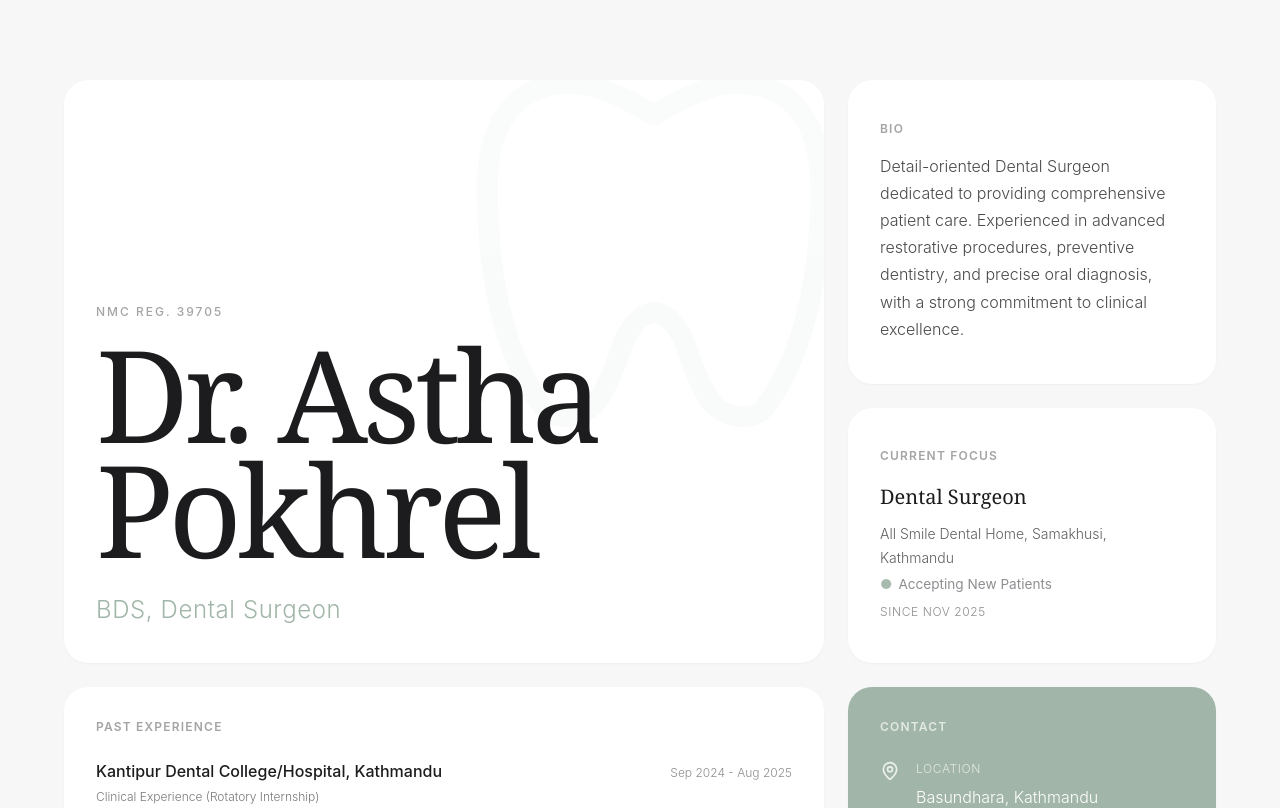
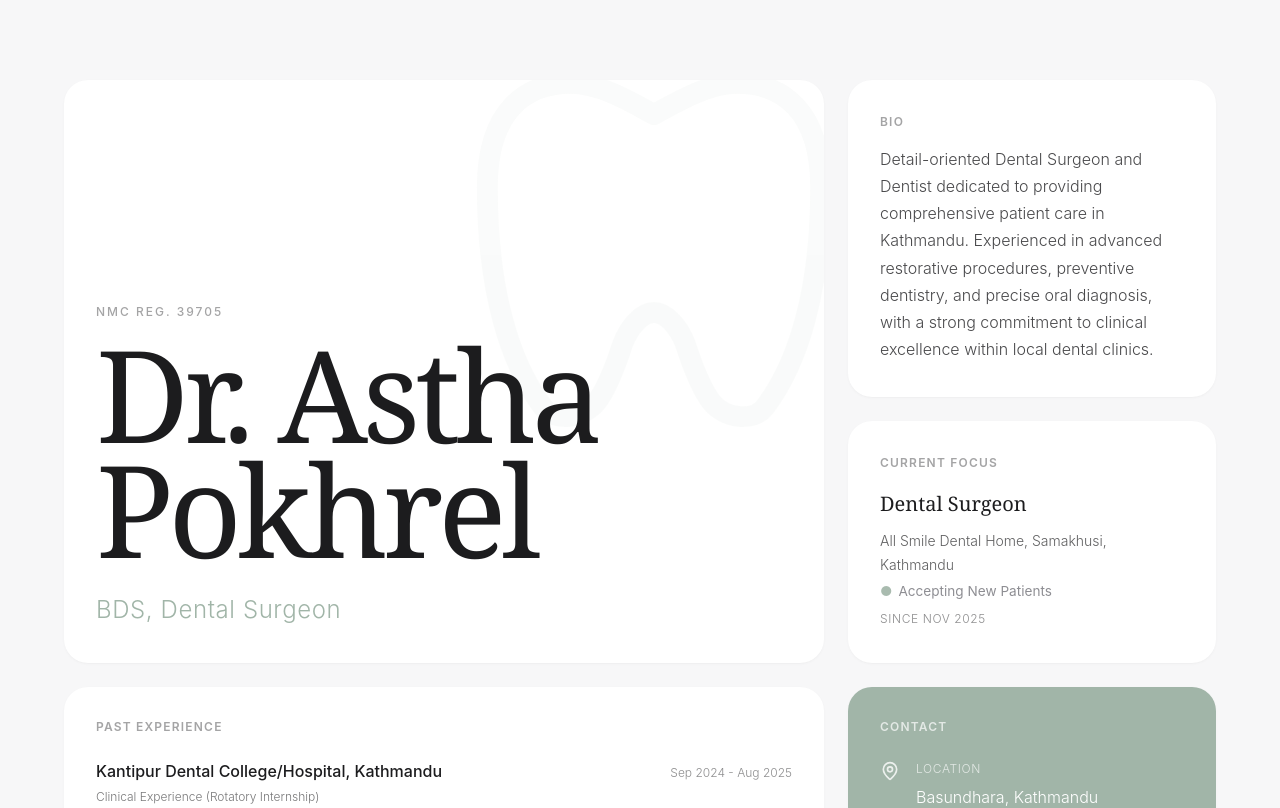
Before and after one commit to sakshamshrestha2/astha-web_v2.0, a React (Vite) app: page / in a window 1280 px wide. Shown: the top 808 px of the page. Built offline with nearby package versions, Linux system fonts and the light colour scheme; a web font is replaced by a local one.

Commit message:
docs: update README and refine professional bio
Add local development instructions to README and update the bio to include location and specific professional context.

```diff
--- a/src/App.tsx
+++ b/src/App.tsx
@@ -75,7 +75,7 @@ export default function App() {
           <h2 className="text-xs font-semibold uppercase tracking-widest text-charcoal/40 mb-4">Bio</h2>
           <div className="space-y-4">
             <p className="font-light leading-[1.7] text-charcoal/80 text-sm sm:text-base">
-              Detail-oriented Dental Surgeon dedicated to providing comprehensive patient care. Experienced in advanced restorative procedures, preventive dentistry, and precise oral diagnosis, with a strong commitment to clinical excellence.
+              Detail-oriented Dental Surgeon and Dentist dedicated to providing comprehensive patient care in Kathmandu. Experienced in advanced restorative procedures, preventive dentistry, and precise oral diagnosis, with a strong commitment to clinical excellence within local dental clinics.
             </p>
           </div>
         </BentoCard>
```
Also changed, not shown: 1 other file (tests, documents, lock files or other folders).
